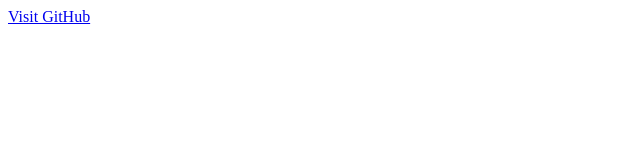
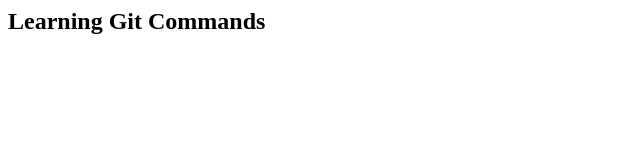
Before and after one commit to andreicruzx/AN32-Cruz-MA1, a plain HTML site: page index.html in a window 1280 px wide. Shown: the whole page, without its empty margins (0-640 px from the left). Drawn offline with Linux system fonts and the light colour scheme.

Commit message:
Commit 10: Add second heading

```diff
--- a/index.html
+++ b/index.html
@@ -1 +1 @@
-<a href="https://github.com">Visit GitHub</a>
+<h2>Learning Git Commands</h2>
```
